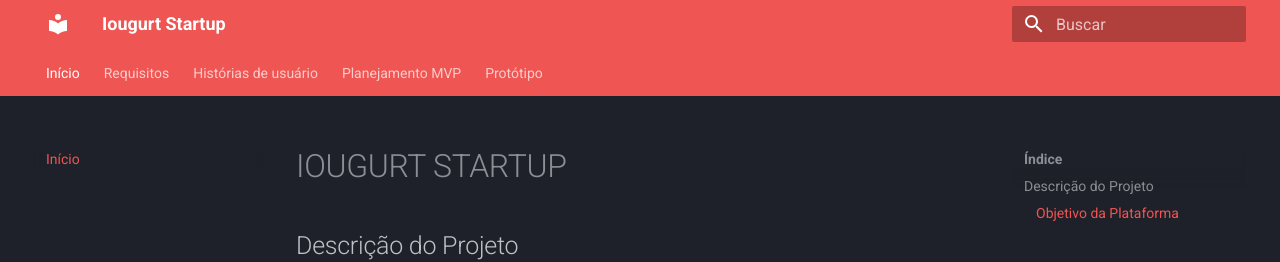
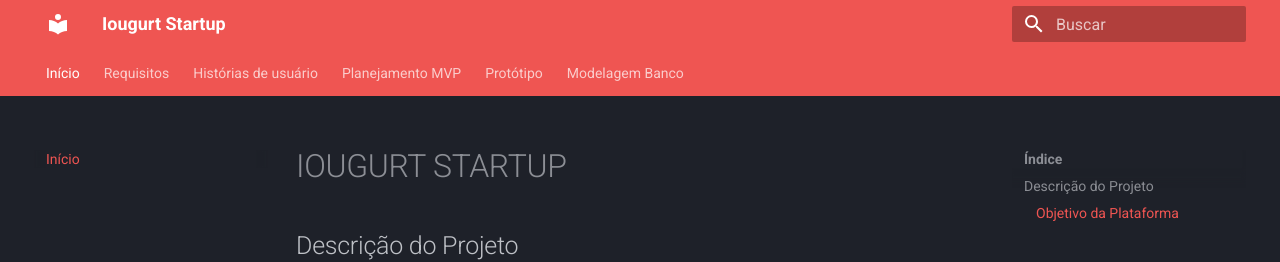
Before and after one commit to iogurt-startup/documentation, an MkDocs documentation site: the page built from docs/index.md, in a window 1280 px wide. Shown: the top 262 px of the page. Built offline with MkDocs 1.6.1 and Material for MkDocs 9.7.7, drawn with Linux system fonts in a browser that asks for light colours.

Commit message:
index add

```diff
--- a/mkdocs.yml
+++ b/mkdocs.yml
@@ -29,3 +29,4 @@ nav:
     - Histórias de usuário: us_stories.md
     - Planejamento MVP: mvp.md
     - Protótipo: prototipo.md
+    - Modelagem Banco: banco.md
```
